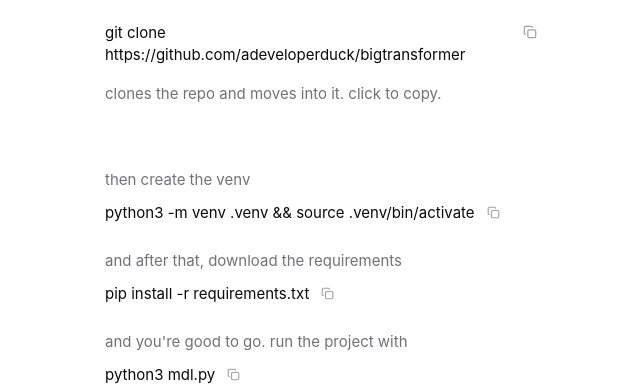
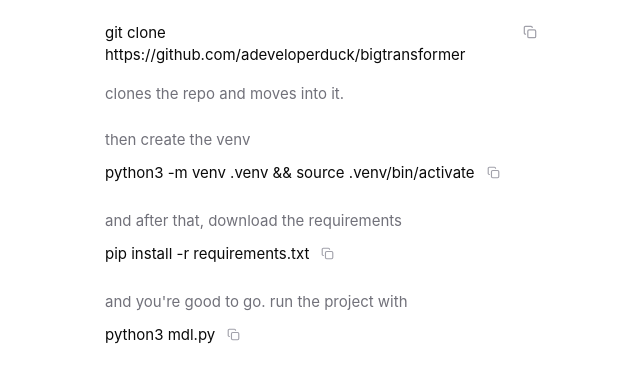
Before and after one commit to adeveloperduck/bigtransformer, a plain HTML site: page docs/index.html in a window 1280 px wide. Shown: the part 551-942 px from the top of the page, without its empty margins (319-959 px from the left). Drawn offline with Linux system fonts and the light colour scheme.

Commit message:
update website

```diff
--- a/docs/index.html
+++ b/docs/index.html
@@ -92,7 +92,7 @@
   .hero-note {
     font-size: 15px;
     color: var(--muted);
-    margin-bottom: 64px;
+    margin-bottom: 24px;
   }
 
   section.steps {
@@ -190,7 +190,7 @@
       <path d="M3.5 10.5H2.8A1.3 1.3 0 0 1 1.5 9.2V2.8A1.3 1.3 0 0 1 2.8 1.5H9.2A1.3 1.3 0 0 1 10.5 2.8V3.5"/>
     </svg>
   </div>
-  <p class="hero-note">clones the repo and moves into it. click to copy.</p>
+  <p class="hero-note">clones the repo and moves into it.</p>
 
   <section class="steps">
 
```
